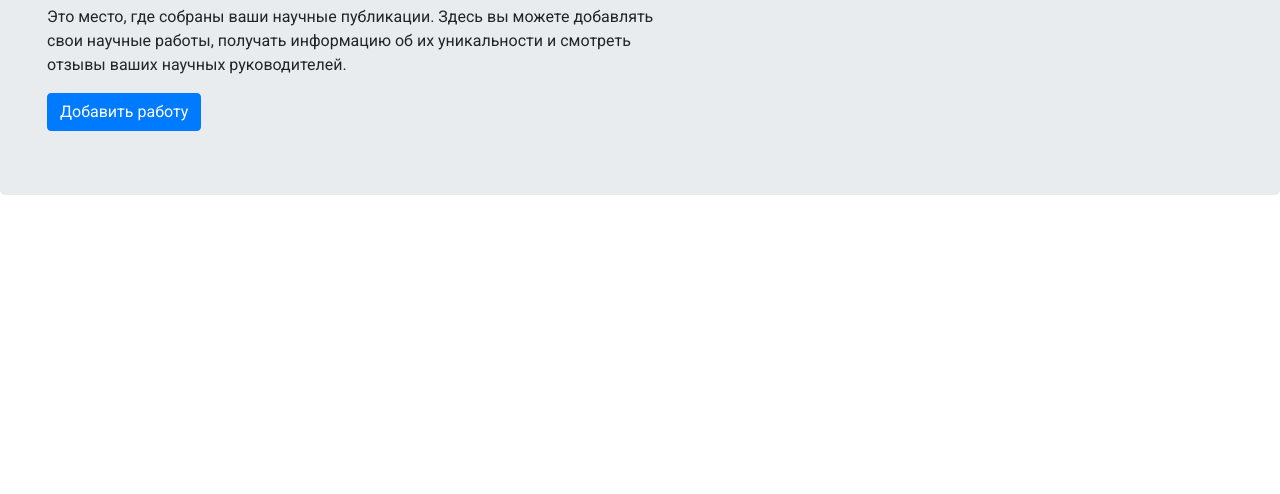
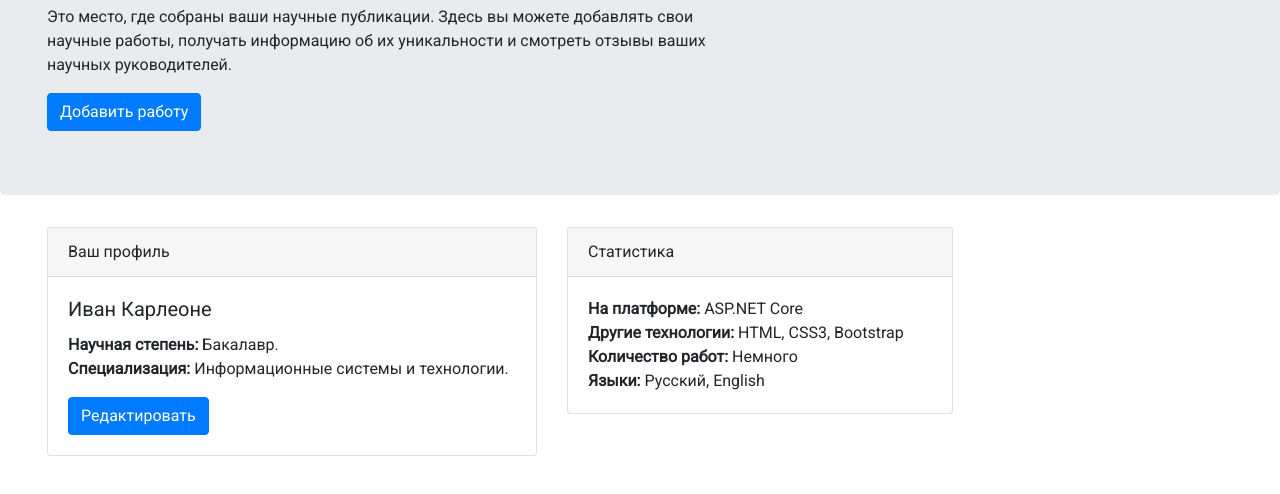
Before and after one commit to IvanKarleone/Portfolio, a plain HTML site: page index.html in a window 1280 px wide. Shown: the part 214-708 px from the top of the page. Drawn offline with nearby package versions, Linux system fonts and the light colour scheme.

Commit message:
completed cards

```diff
--- a/index.html
+++ b/index.html
@@ -38,7 +38,7 @@
     </nav>
 
     <div class="jumbotron">
-        <div class="container">
+        <div class="container-fluid">
             <div class="row justify-content-start">
                 <div class="col-lg-7 col-md-11">
                     <h2>Портфолио</h2>
@@ -51,6 +51,36 @@
         </div>
     </div>
 
+    <div class="cards">
+        <div class="container-fluid">
+            <div class="row justify-content-start">
+                <div class="col-lg-5 col-md-7">
+                    <div class="card">
+                        <div class="card-header">Ваш профиль</div>
+                        <div class="card-body">
+                            <h5 class="card-title">Иван Карлеоне</h5>
+                            <p class="card-text"><b>Научная степень:</b> Бакалавр.<br>
+                                <b>Специализация:</b> Информационные системы и технологии.</p>
+                            <a href="#" class="btn btn-primary">Редактировать</a>
+                        </div>
+                    </div>
+                </div>
+                <div class="col-lg-4 col-md-5">
+                    <div class="card">
+                        <div class="card-header">Статистика</div>
+                        <div class="card-body">
+                            <p class="card-text">
+                                <b>На платформе:</b> ASP.NET Core<br>
+                                <b>Другие технологии:</b> HTML, CSS3, Bootstrap<br>
+                                <b>Количество работ:</b> Немного<br>
+                                <b>Языки:</b> Русский, English
+                            </p>
+                        </div>
+                    </div>
+                </div>
+            </div>
+        </div>
+    </div>
 
     <script src="https://code.jquery.com/jquery-3.3.1.slim.min.js"
         integrity="sha384-q8i/X+965DzO0rT7abK41JStQIAqVgRVzpbzo5smXKp4YfRvH+8abtTE1Pi6jizo"
--- a/style.css
+++ b/style.css
@@ -42,8 +42,18 @@ body {
     font-size: 16px;
 }
 
-.jumbotron .container {
-    margin-left: 0;
+/* ---------------------------- Media Query ---------------------------- */
+
+.cards {
+    padding-left: 32px;
+}
+
+.cards .container {
+    padding-left: 48px;
+}
+
+.cards .card {
+    margin-top: 32px;
 }
 
 /* ---------------------------- Media Query ---------------------------- */
```
